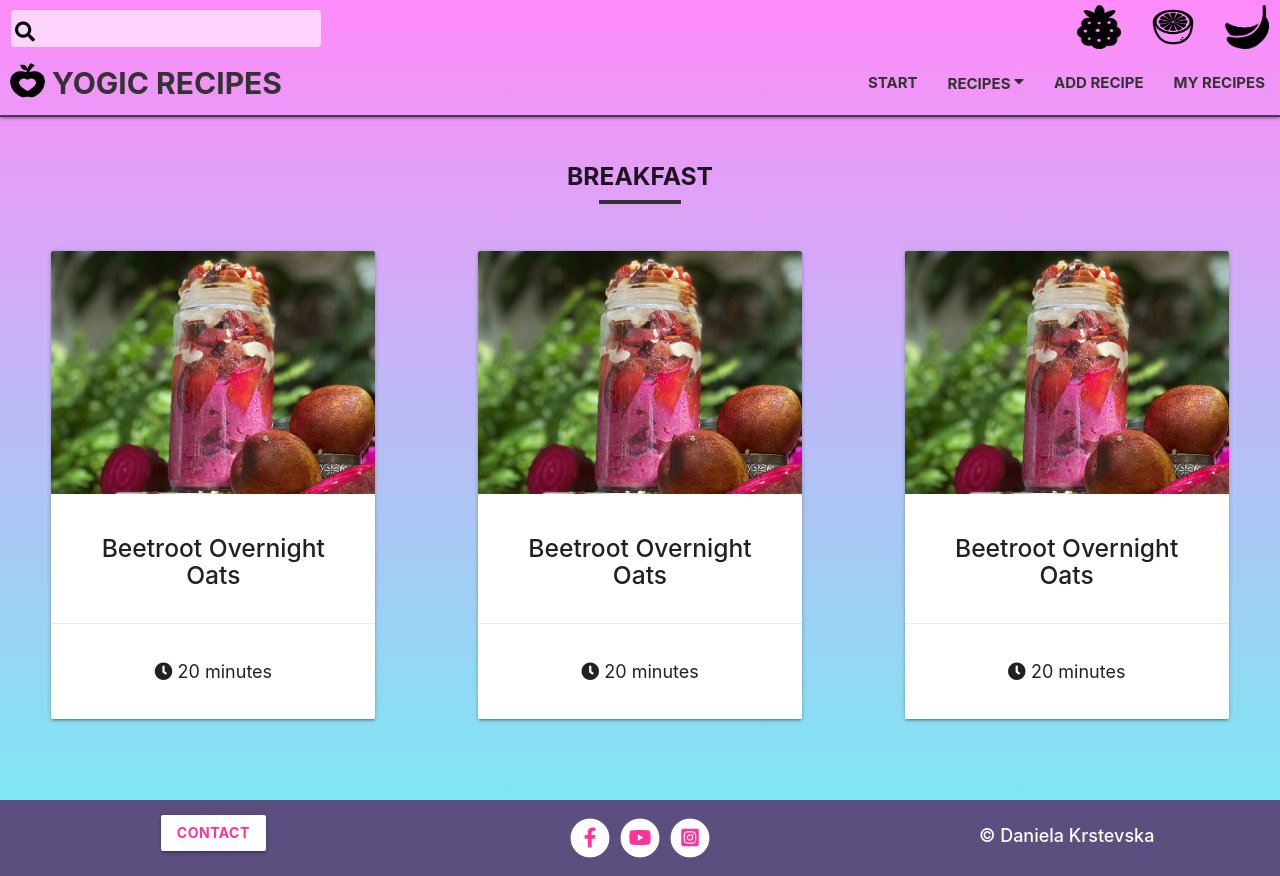
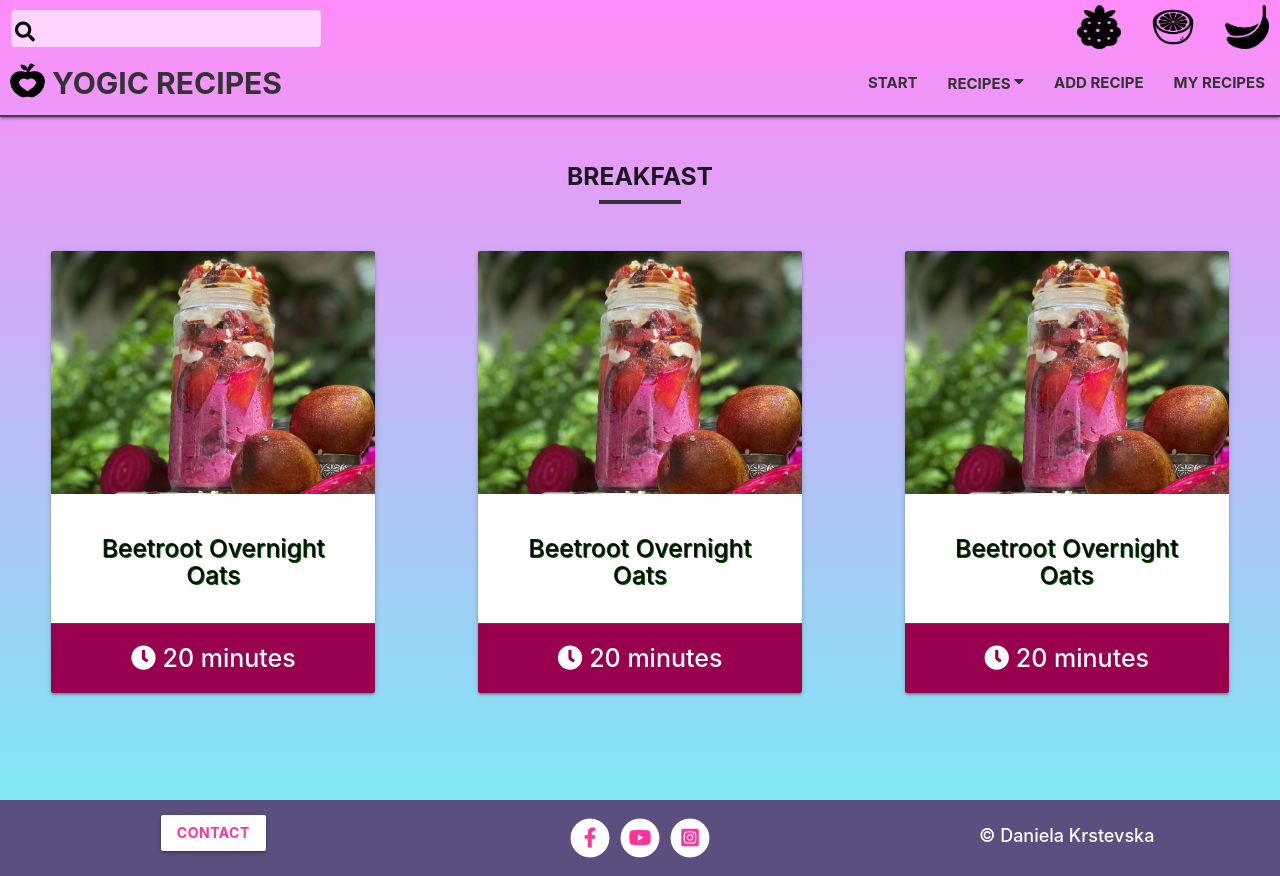
Before and after one commit to Code-Institute-Submissions/data-centric-1, a Flask app: template templates/category.html in a window 1280 px wide. Run offline with Flask 2, Linux system fonts and the light colour scheme; the template is opened without the code that fills it, so the values that code supplies are empty; some libraries are stand-ins or nearby versions.

Commit message:
changed card content & styling, added image to recipe

```diff
--- a/static/css/style.css
+++ b/static/css/style.css
@@ -433,6 +433,28 @@ color: black;
     margin-bottom: 50px;
 }
 
+.row-category {
+    margin-bottom: 0;
+}
+
+.card-action {
+    background: #99004D !important;
+}
+
+.p-minutes {
+    margin: 0;
+    padding: 0;
+    color: white;
+    font-size: 25px;
+    font-weight: 500;
+}
+
+.card-content > h5 {
+    font-weight: 500;
+    text-shadow: 1px 1px darkgreen;
+}
+
+
 /*-------------------------------------media queries*/
 
 @media screen and (max-width: 993px) {
--- a/templates/recipes.html
+++ b/templates/recipes.html
@@ -13,7 +13,8 @@
 <div class="row recipe-row">
     <div class="col s12 center-recipe">
         <div class="recipe-bg">
-            <div class="img-container"><img src="../static/images/beetroot.jpg" alt="recipe-image">
+            <div class="img-container"><img
+                src="{{ recipe.image }}" alt="recipe-image">
                     <p class="recipe-header">
                     {{ recipe.recipe_name.capitalize() }}
                     </p>
```
Also changed, not shown: static/images/golden-milk.jpg (added).
